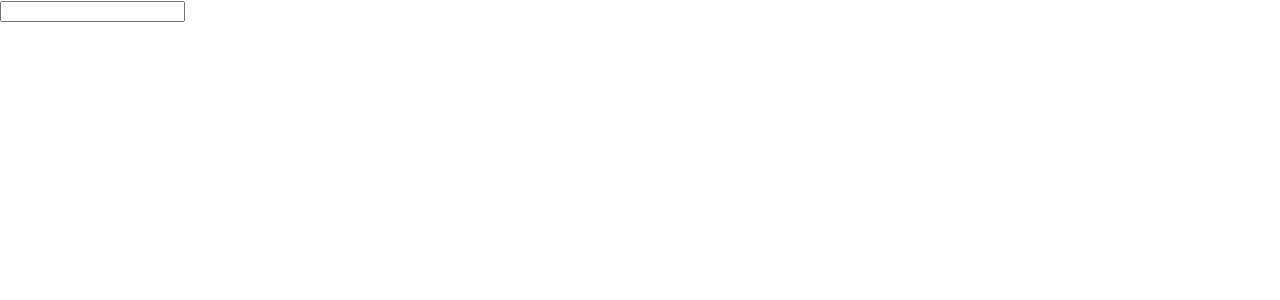
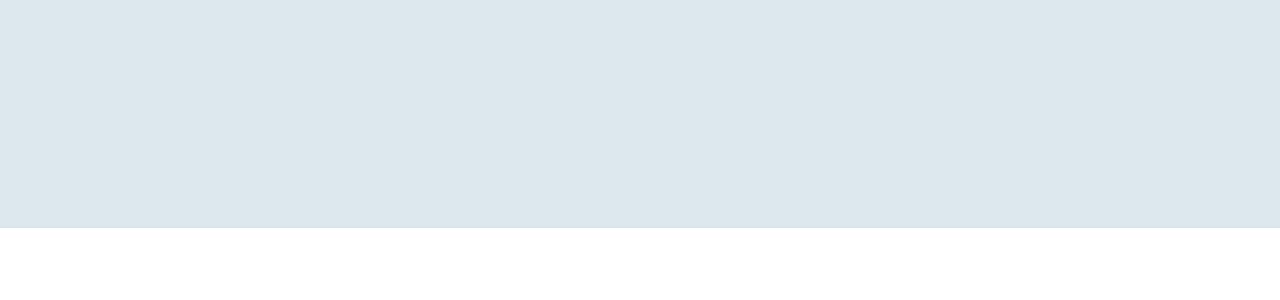
Before and after one commit to Zodbigt/asd_calculator, a React (Create React App) app: page / in a window 1280 px wide. Shown: the top 300 px of the page. Built offline with nearby package versions, Linux system fonts and the light colour scheme.

Commit message:
base comps added

```diff
--- a/src/app/App.js
+++ b/src/app/App.js
@@ -1,11 +1,12 @@
+import InputButton from "./components/button/InputButton";
+import MainInput from "./components/input/MainInput";
+import RootView from "./components/views/RootView";
 
-
-function App() {
-  return (
-    <div className="App">
-      <input />
-    </div>
-  );
+export default function App() {
+    return (
+        <RootView>
+            <MainInput />
+            <InputButton />
+        </RootView>
+    );
 }
-
-export default App;
--- /dev/null
+++ b/src/app/assets/constants.js
@@ -0,0 +1,5 @@
+/**
+ * Regex
+ */
+export const CORRECT_EMAIL = "[a-z0-9!#$%&'*+/=?^_`{|}~-]+(?:\.[a-z0-9!#$%&'*+/=?^_`{|}~-]+)*@(?:[a-z0-9](?:[a-z0-9-]*[a-z0-9])?\.)+[a-z0-9](?:[a-z0-9-]*[a-z0-9])?";
+export const ONLY_DIGITS = "^[0-9]*$";
--- /dev/null
+++ b/src/app/assets/styles.js
@@ -0,0 +1,9 @@
+export const MAIN_INPUT_BACKGROUND_COLOR = "#dde7ee";
+export const FONT_BODY_COLOR = "#000000";
+export const CARET_COLOR = "#2b617f";
+
+export const MARGIN = 24;
+export const MARGIN_TOP = 24;
+export const MARGIN_LEFT = 24;
+export const MARGIN_RIGHT = 24;
+export const MARGIN_BOTTOM = 24;
--- /dev/null
+++ b/src/app/components/button/ButtonBase.js
@@ -0,0 +1,24 @@
+import MDButtonBase from "@mui/material/ButtonBase";
+
+export default function InputButton(props) {
+    const onClick = props.onClick;
+    return (
+        <MDButtonBase
+            style={{ ...s.container, ...props.style }}
+            disabled={props.disabled}
+            onClick={() => onClick ? onClick() : console.log("onClick")}
+        >
+            {props.children}
+        </MDButtonBase>
+    );
+}
+
+const s = {
+    container: {
+        display: "flex",
+        flexDirection: "column",
+        alignItems: "flex-start",
+        justifyContent: "flex-start",
+        textAlign: "start",
+    },
+};
--- /dev/null
+++ b/src/app/components/button/InputButton.js
@@ -0,0 +1,20 @@
+import ButtonBase from "./ButtonBase";
+
+export default function InputButton(props) {
+    const onClick = props.onClick;
+    return (
+        <ButtonBase
+            style={{ ...s.container, ...props.style }}
+            disabled={props.disabled}
+            onClick={() => onClick ? onClick() : console.log("onClick")}
+        >
+            {props.label}
+        </ButtonBase>
+    );
+}
+
+const s = {
+    container: {
+        height: 40,
+    },
+};
--- /dev/null
+++ b/src/app/components/input/MainInput.js
@@ -0,0 +1,36 @@
+import React, { useState } from "react";
+import MdInputBase from "@mui/material/InputBase";
+import View from "../views/View";
+import {
+    CARET_COLOR,
+    FONT_BODY_COLOR,
+    MAIN_INPUT_BACKGROUND_COLOR,
+} from "../../assets/styles";
+
+export default function MainInput(props) {
+    const onChange = props.onChange;
+    return (
+        <View style={s.container} >
+            <MdInputBase
+                style={{ ...s.input, ...props.style }}
+                onChange={(event) => onChange ? props.onChange(event.target.value): console.log(event.target.value)}
+                value={props.value}
+                inputProps={{ style: { textAlign: "end" } }}
+            />
+        </View>
+    );
+}
+
+const s = {
+    container: {
+        flex: 0.3,
+        justifyContent: "center",
+    },
+    input: {
+        height: "100%",
+        fontSize: 50,
+        color: FONT_BODY_COLOR,
+        caretColor: CARET_COLOR,
+        backgroundColor: MAIN_INPUT_BACKGROUND_COLOR,
+    },
+};
--- /dev/null
+++ b/src/app/components/views/RootView.js
@@ -0,0 +1,26 @@
+import React, { Component } from "react";
+
+export default class RootView extends Component {
+
+    render() {
+        const id = this.props.id;
+        const style = this.props.style;
+        const children = this.props.children;
+        return (
+            <div id={id} style={{ ...s.container, ...style }}>
+                {children}
+            </div>
+        );
+    }
+}
+
+const s = {
+    container: {
+        display: "flex",
+        flex: 1,
+        flexDirection: "column",
+        width: "100vw",
+        height: "100vh",
+        overflow: "hidden",
+    },
+};
```
